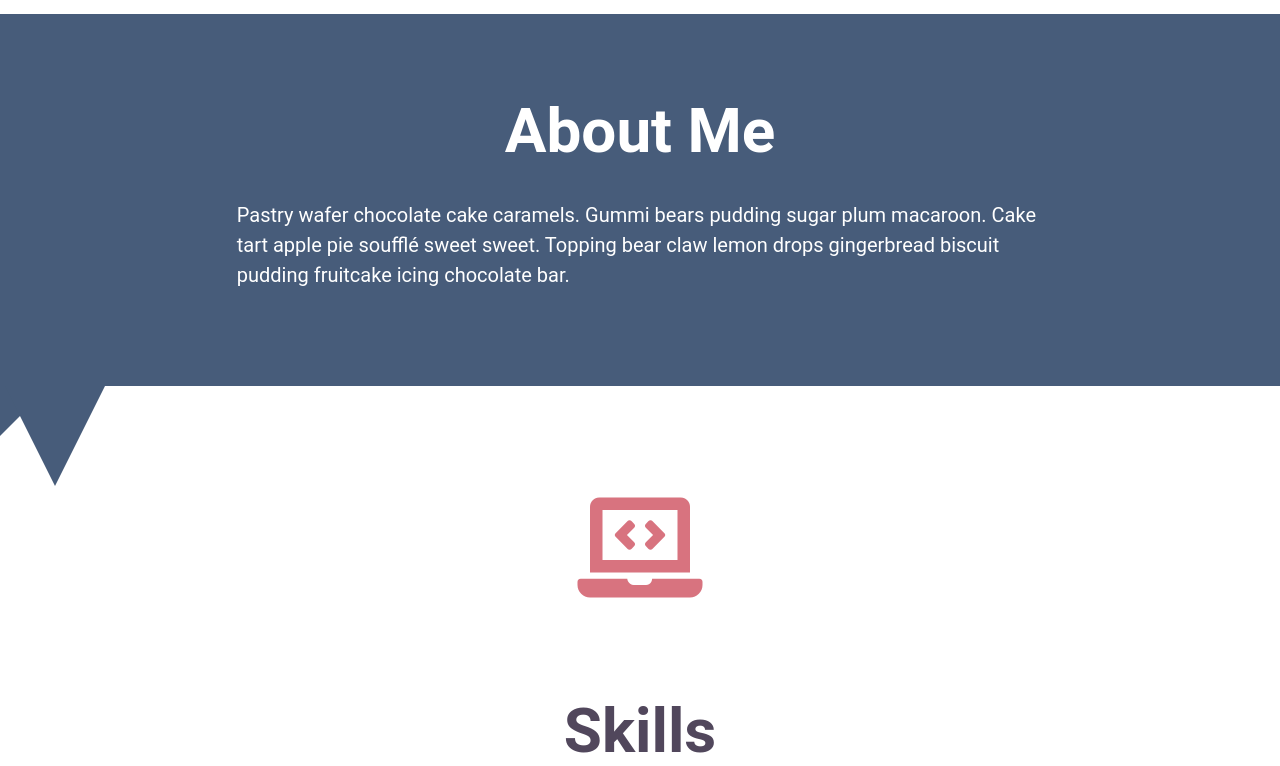
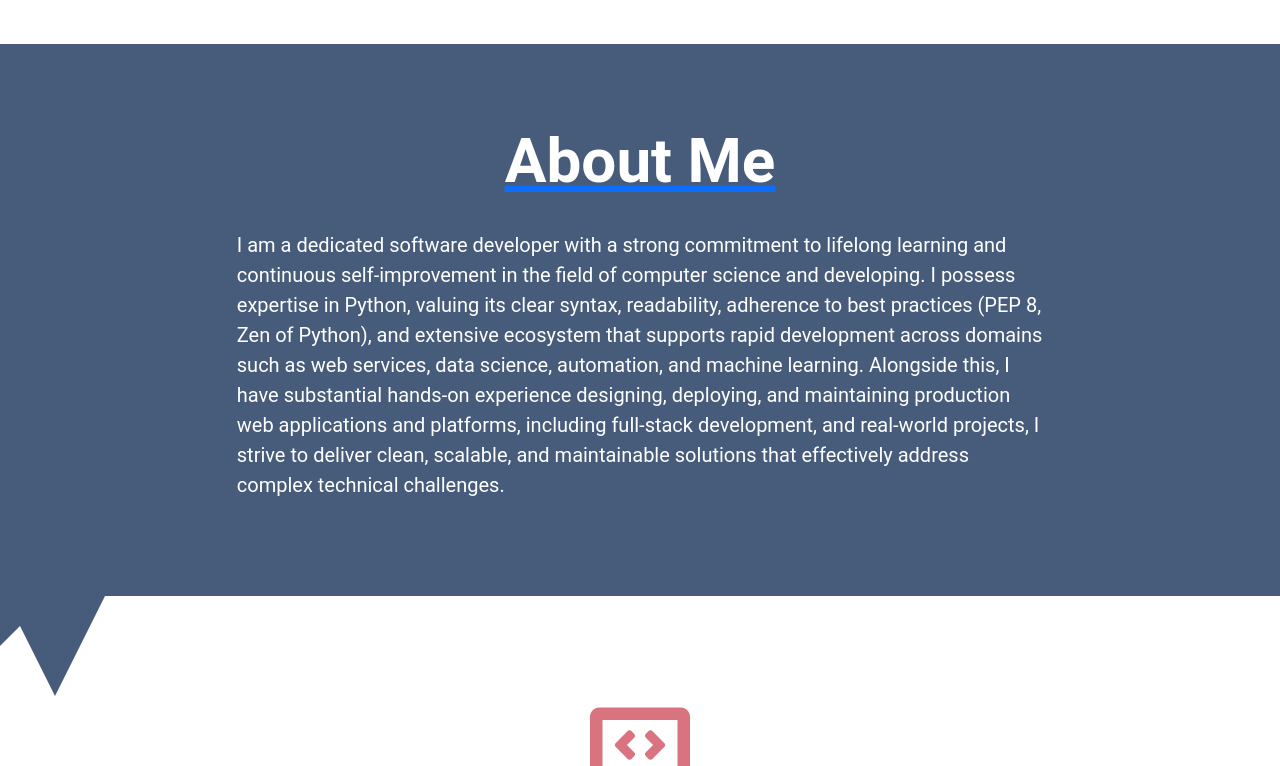
Before and after one commit to KaiTutor/TechDegree-Project-005, a Flask app: page / in a window 1280 px wide. Shown: the part 794-1560 px from the top of the page. Run offline with Flask 3, Linux system fonts and the light colour scheme.

Commit message:
Added info and db with projects

```diff
--- a/app.py
+++ b/app.py
@@ -28,6 +28,10 @@ def project_form():
         return redirect(url_for('index'))
     return render_template('projectform.html')
 
+@app.route('/about-me')
+def about():
+    project = Project.query.all()
+    return render_template('about.html', project=project)
 
 @app.route('/project/<id>')
 def project(id):
--- a/templates/index.html
+++ b/templates/index.html
@@ -2,18 +2,16 @@
 
 {% block content %}
         <section class="header">
-            <h1>Python Developer</h1>
-            <p>A short one-liner about your love of coding.</p>
+            <h1>Python Developer Kai Tutor</h1>
+            <p>🐍 Python is my intellectual companion of choice. Its clarity of expression, readability, and powerful abstraction mechanisms make it exceptionally well-suited for both exploratory programming and the rigorous development of complex systems.</p>
             <img src="https://cdn.pixabay.com/photo/2016/11/29/13/14/attractive-1869761_1280.jpg" alt="Headshot of myself">
         </section>
         <section id="about">
+            <a href="{{ url_for('about') }}">
             <h2>About Me</h2>
+            </a>
             <p>
-                Pastry wafer chocolate cake caramels.
-                Gummi bears pudding sugar plum macaroon.
-                Cake tart apple pie soufflé sweet sweet.
-                Topping bear claw lemon drops gingerbread
-                biscuit pudding fruitcake icing chocolate bar.
+            I am a dedicated software developer with a strong commitment to lifelong learning and continuous self-improvement in the field of computer science and developing. I possess expertise in Python, valuing its clear syntax, readability, adherence to best practices (PEP 8, Zen of Python), and extensive ecosystem that supports rapid development across domains such as web services, data science, automation, and machine learning. Alongside this, I have substantial hands-on experience designing, deploying, and maintaining production web applications and platforms, including full-stack development, and real-world projects, I strive to deliver clean, scalable, and maintainable solutions that effectively address complex technical challenges.
             </p>
             <div id="triangle1"></div>
             <div id="triangle2"></div>
@@ -58,14 +56,8 @@
             <i class="fas fa-paper-plane"></i>
             <h2>Contact Me</h2>
             <p>
-                Pastry wafer chocolate cake caramels.
-                Gummi bears pudding sugar plum macaroon.
-                Cake tart apple pie soufflé sweet sweet.
-                Topping bear claw lemon drops gingerbread biscuit pudding fruitcake icing chocolate bar.
-            </p>
-            <p>
                 <i class="fas fa-envelope"></i>
-                my_email@email.com
+                miltonkaitutor@gmail.com
             </p>
         </section>
 {% endblock %}
--- a/templates/layout.html
+++ b/templates/layout.html
@@ -24,7 +24,7 @@
                         <a class="nav-link active" aria-current="page" href="{{ url_for('index') }}">Home</a>
                       </li>
                       <li class="nav-item">
-                        <a class="nav-link" href="{{ url_for('index', _anchor='about') }}">About</a>
+                        <a class="nav-link" href="{{ url_for('about') }}">About</a>
                       </li>
                       <li class="nav-item">
                         <a class="nav-link" href="{{ url_for('index', _anchor='skills') }}">Skills</a>
```
Also changed, not shown: templates/about.html (+5 -24 lines), instance/projects.db (added).
